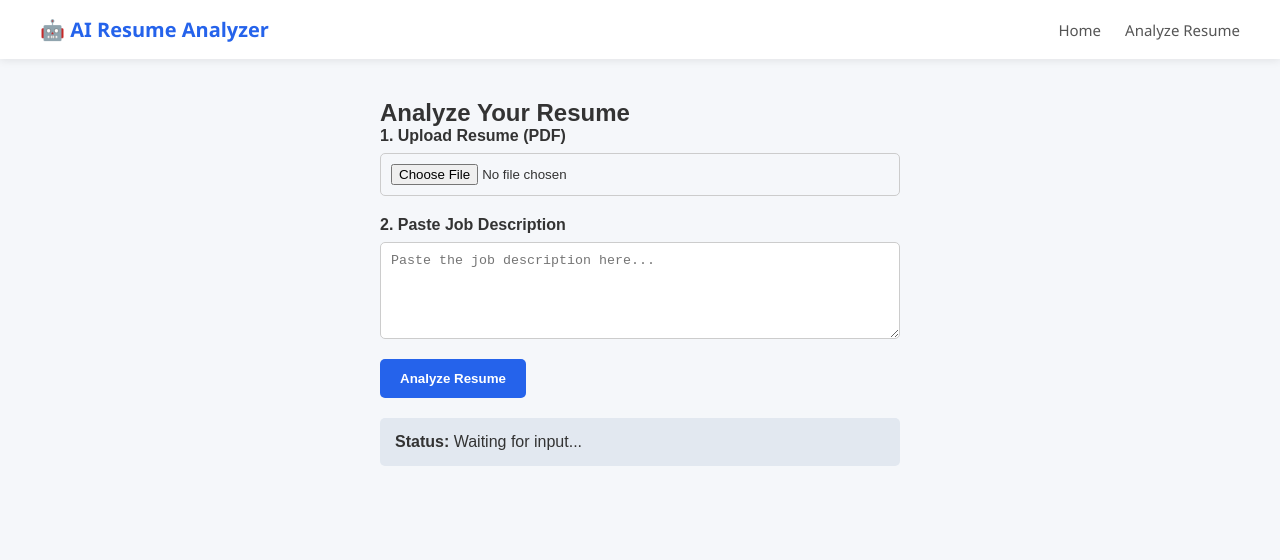
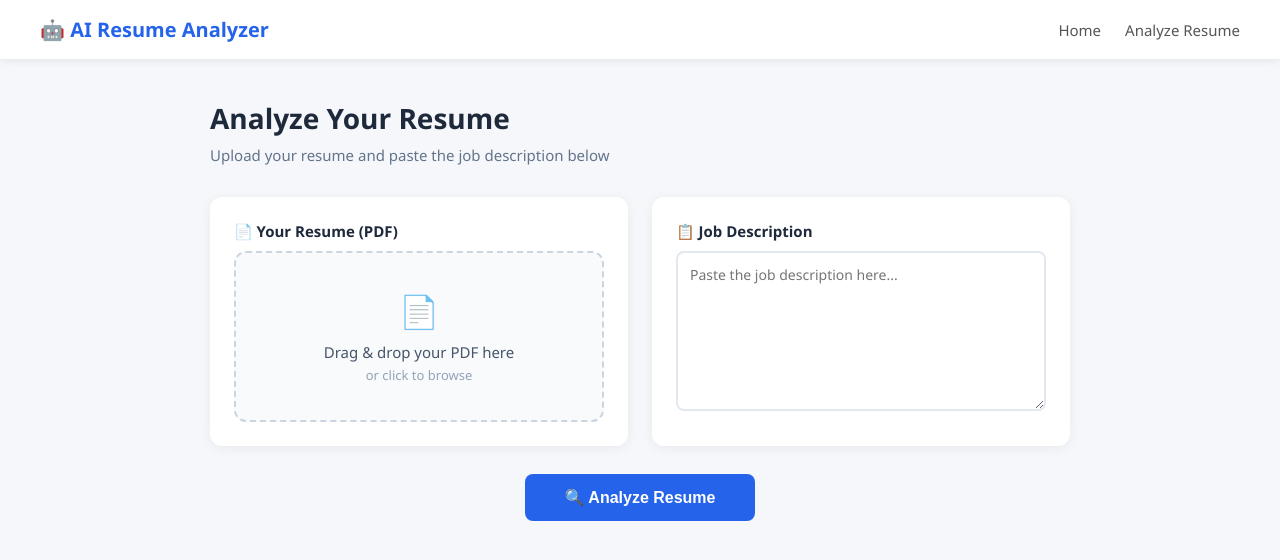
Before and after one commit to rathore-jai-wardhan/AI-resume-analyzer, a React (Vite) app in the folder ai-resume-frontend/: page /analyze in a window 1280 px wide. Shown: the top 560 px of the page. Built offline with nearby package versions, Linux system fonts and the light colour scheme.

Commit message:
Replacing the dummy handleAnalyze function with a  real API call and adding a results section

```diff
--- a/ai-resume-frontend/src/Pages/ResumeUpload.jsx
+++ b/ai-resume-frontend/src/Pages/ResumeUpload.jsx
@@ -1,94 +1,334 @@
-import React, { useState } from 'react';
-import Navbar from '../components/Navbar'; // Importing the navigation bar
+import { useState } from 'react'
+import Navbar from '../components/Navbar'
+import FileUpload from '../components/FileUpload'
+import axios from 'axios'
 
 function ResumeUpload() {
-  // State to hold our user inputs
-  const [file, setFile] = useState(null);
-  const [jobDescription, setJobDescription] = useState("");
-  const [status, setStatus] = useState("Waiting for input...");
+  const [resumeFile, setResumeFile] = useState(null)
+  const [jobDescription, setJobDescription] = useState('')
+  const [result, setResult] = useState(null)
+  const [loading, setLoading] = useState(false)
+  const [error, setError] = useState('')
 
-  // Update state when a file is selected
-  const handleFileChange = (event) => {
-    setFile(event.target.files[0]);
-  };
-
-  // Triggered when the user clicks "Analyze Resume"
-  const handleUpload = async () => {
-    if (!file) {
-      setStatus("⚠️ Please select a PDF file first.");
-      return;
+  const handleAnalyze = async () => {
+    // Basic validation before sending anything
+    if (!resumeFile) {
+      setError('Please upload your resume first.')
+      return
+    }
+    if (!jobDescription.trim()) {
+      setError('Please enter a job description.')
+      return
     }
 
-    setStatus("⏳ Uploading to server...");
-
-    // Create the multipart envelope for the file and text
-    const formData = new FormData();
-    formData.append("resume", file);
-    formData.append("job_description", jobDescription);
+    setError('')
+    setLoading(true)
+    setResult(null)
 
     try {
-      const response = await fetch("http://127.0.0.1:8000/upload-resume", {
-        method: "POST",
-        body: formData,
-      });
+      // FormData is how you send files + text together in one request
+      const formData = new FormData()
+      formData.append('resume', resumeFile)
+      formData.append('job_description', jobDescription)
 
-      const data = await response.json();
-      setStatus(`✅ Success! Backend received: ${data.filename}`);
+      const response = await axios.post(
+        'http://localhost:8000/upload-resume',
+        formData,
+        { headers: { 'Content-Type': 'multipart/form-data' } }
+      )
 
-    } catch (error) {
-      setStatus("❌ Error: Could not connect to the backend.");
+      setResult(response.data)
+    } catch (err) {
+      setError('Something went wrong. Make sure your backend is running.')
+    } finally {
+      setLoading(false)
     }
-  };
+  }
 
   return (
     <div>
-      {/* The Navigation Bar */}
       <Navbar />
+      <div style={styles.container}>
+        <h2 style={styles.heading}>Analyze Your Resume</h2>
+        <p style={styles.subtext}>
+          Upload your resume and paste the job description below
+        </p>
 
-      <div style={styles.container}>
-        <h2>Analyze Your Resume</h2>
-
-        <div style={styles.formGroup}>
-          <label><strong>1. Upload Resume (PDF)</strong></label>
-          <input
-            type="file"
-            accept=".pdf"
-            onChange={handleFileChange}
-            style={styles.input}
+        {/* Upload Grid */}
+        <div style={styles.grid}>
+          <div style={styles.card}>
+            <FileUpload
+              label="📄 Your Resume (PDF)"
+              onFileSelect={setResumeFile}
             />
           </div>
-
-        <div style={styles.formGroup}>
-          <label><strong>2. Paste Job Description</strong></label>
+          <div style={styles.card}>
+            <p style={styles.label}>📋 Job Description</p>
             <textarea
-            rows="5"
+              style={styles.textarea}
               placeholder="Paste the job description here..."
               value={jobDescription}
               onChange={(e) => setJobDescription(e.target.value)}
-            style={styles.textarea}
             />
           </div>
+        </div>
 
-        <button onClick={handleUpload} style={styles.button}>
-          Analyze Resume
+        {/* Error Message */}
+        {error && <p style={styles.error}>{error}</p>}
+
+        {/* Analyze Button */}
+        <button
+          style={{
+            ...styles.button,
+            opacity: loading ? 0.7 : 1,
+            cursor: loading ? 'not-allowed' : 'pointer'
+          }}
+          onClick={handleAnalyze}
+          disabled={loading}
+        >
+          {loading ? '⏳ Analyzing...' : '🔍 Analyze Resume'}
         </button>
 
-        <div style={styles.statusBox}>
-          <strong>Status: </strong> {status}
+        {/* Results Section */}
+        {result && result.status === 'success' && (
+          <div style={styles.resultsContainer}>
+
+            {/* ATS Score */}
+            <div style={styles.scoreCard}>
+              <p style={styles.scoreLabel}>ATS Compatibility Score</p>
+              <p style={{
+                ...styles.scoreNumber,
+                color: result.ats_score >= 75 ? '#16a34a'
+                     : result.ats_score >= 50 ? '#d97706'
+                     : '#dc2626'
+              }}>
+                {result.ats_score}/100
+              </p>
+            </div>
+
+            {/* Recommendations */}
+            <div style={styles.section}>
+              <h3 style={styles.sectionTitle}>💡 Recommendations</h3>
+              <ul style={styles.list}>
+                {result.recommendations.map((rec, i) => (
+                  <li key={i} style={styles.listItem}>{rec}</li>
+                ))}
+              </ul>
+            </div>
+
+            {/* Skills Grid */}
+            <div style={styles.skillsGrid}>
+
+              {/* Matching Skills */}
+              <div style={styles.skillCard}>
+                <h3 style={{ ...styles.sectionTitle, color: '#16a34a' }}>
+                  ✅ Matching Skills
+                </h3>
+                {result.matching_skills.length > 0 ? (
+                  <div style={styles.tagContainer}>
+                    {result.matching_skills.map((skill, i) => (
+                      <span key={i} style={styles.tagGreen}>{skill}</span>
+                    ))}
+                  </div>
+                ) : (
+                  <p style={styles.emptyText}>No matching skills found</p>
+                )}
+              </div>
+
+              {/* Missing Skills */}
+              <div style={styles.skillCard}>
+                <h3 style={{ ...styles.sectionTitle, color: '#dc2626' }}>
+                  ❌ Missing Skills
+                </h3>
+                {result.missing_skills.length > 0 ? (
+                  <div style={styles.tagContainer}>
+                    {result.missing_skills.map((skill, i) => (
+                      <span key={i} style={styles.tagRed}>{skill}</span>
+                    ))}
+                  </div>
+                ) : (
+                  <p style={styles.emptyText}>No missing skills — great match!</p>
+                )}
+              </div>
+
+            </div>
+
+            {/* Your Resume Skills */}
+            <div style={styles.section}>
+              <h3 style={styles.sectionTitle}>🧠 Skills Found in Your Resume</h3>
+              <div style={styles.tagContainer}>
+                {result.resume_skills.length > 0
+                  ? result.resume_skills.map((skill, i) => (
+                      <span key={i} style={styles.tagBlue}>{skill}</span>
+                    ))
+                  : <p style={styles.emptyText}>No skills detected</p>
+                }
               </div>
             </div>
+
           </div>
-  );
+        )}
+      </div>
+    </div>
+  )
 }
 
-// Styling
 const styles = {
-  container: { padding: '40px', maxWidth: '600px', margin: '0 auto', fontFamily: 'sans-serif' },
-  formGroup: { display: 'flex', flexDirection: 'column', gap: '8px', marginBottom: '20px' },
-  input: { padding: '10px', border: '1px solid #ccc', borderRadius: '5px' },
-  textarea: { padding: '10px', border: '1px solid #ccc', borderRadius: '5px', resize: 'vertical' },
-  button: { padding: '12px 20px', backgroundColor: '#2563eb', color: 'white', border: 'none', borderRadius: '5px', cursor: 'pointer', fontWeight: 'bold' },
-  statusBox: { marginTop: '20px', padding: '15px', backgroundColor: '#e2e8f0', borderRadius: '5px' }
+  container: {
+    maxWidth: '900px',
+    margin: '0 auto',
+    padding: '40px 20px',
+  },
+  heading: {
+    fontSize: '28px',
+    fontWeight: '800',
+    color: '#1e293b',
+    marginBottom: '8px',
+  },
+  subtext: {
+    fontSize: '15px',
+    color: '#64748b',
+    marginBottom: '32px',
+  },
+  grid: {
+    display: 'grid',
+    gridTemplateColumns: '1fr 1fr',
+    gap: '24px',
+    marginBottom: '28px',
+  },
+  card: {
+    backgroundColor: '#ffffff',
+    borderRadius: '12px',
+    padding: '24px',
+    boxShadow: '0 2px 12px rgba(0,0,0,0.06)',
+  },
+  label: {
+    fontSize: '15px',
+    fontWeight: '600',
+    color: '#1e293b',
+    marginBottom: '10px',
+  },
+  textarea: {
+    width: '100%',
+    height: '160px',
+    border: '2px solid #e2e8f0',
+    borderRadius: '8px',
+    padding: '12px',
+    fontSize: '14px',
+    color: '#334155',
+    resize: 'vertical',
+    outline: 'none',
+    fontFamily: 'inherit',
+    boxSizing: 'border-box',
+  },
+  error: {
+    color: '#dc2626',
+    fontSize: '14px',
+    marginBottom: '12px',
+    textAlign: 'center',
+  },
+  button: {
+    display: 'block',
+    margin: '0 auto 40px',
+    backgroundColor: '#2563eb',
+    color: '#ffffff',
+    border: 'none',
+    borderRadius: '8px',
+    padding: '14px 40px',
+    fontSize: '16px',
+    fontWeight: '600',
+  },
+  resultsContainer: {
+    display: 'flex',
+    flexDirection: 'column',
+    gap: '24px',
+  },
+  scoreCard: {
+    backgroundColor: '#ffffff',
+    borderRadius: '12px',
+    padding: '32px',
+    textAlign: 'center',
+    boxShadow: '0 2px 12px rgba(0,0,0,0.06)',
+  },
+  scoreLabel: {
+    fontSize: '16px',
+    fontWeight: '600',
+    color: '#64748b',
+    marginBottom: '8px',
+  },
+  scoreNumber: {
+    fontSize: '64px',
+    fontWeight: '800',
+    margin: '0',
+  },
+  section: {
+    backgroundColor: '#ffffff',
+    borderRadius: '12px',
+    padding: '24px',
+    boxShadow: '0 2px 12px rgba(0,0,0,0.06)',
+  },
+  sectionTitle: {
+    fontSize: '16px',
+    fontWeight: '700',
+    color: '#1e293b',
+    marginBottom: '16px',
+  },
+  list: {
+    paddingLeft: '20px',
+    display: 'flex',
+    flexDirection: 'column',
+    gap: '8px',
+  },
+  listItem: {
+    fontSize: '14px',
+    color: '#475569',
+    lineHeight: '1.6',
+  },
+  skillsGrid: {
+    display: 'grid',
+    gridTemplateColumns: '1fr 1fr',
+    gap: '24px',
+  },
+  skillCard: {
+    backgroundColor: '#ffffff',
+    borderRadius: '12px',
+    padding: '24px',
+    boxShadow: '0 2px 12px rgba(0,0,0,0.06)',
+  },
+  tagContainer: {
+    display: 'flex',
+    flexWrap: 'wrap',
+    gap: '8px',
+  },
+  tagGreen: {
+    backgroundColor: '#dcfce7',
+    color: '#16a34a',
+    padding: '4px 12px',
+    borderRadius: '999px',
+    fontSize: '13px',
+    fontWeight: '500',
+  },
+  tagRed: {
+    backgroundColor: '#fee2e2',
+    color: '#dc2626',
+    padding: '4px 12px',
+    borderRadius: '999px',
+    fontSize: '13px',
+    fontWeight: '500',
+  },
+  tagBlue: {
+    backgroundColor: '#dbeafe',
+    color: '#2563eb',
+    padding: '4px 12px',
+    borderRadius: '999px',
+    fontSize: '13px',
+    fontWeight: '500',
+  },
+  emptyText: {
+    fontSize: '14px',
+    color: '#94a3b8',
+    fontStyle: 'italic',
+  }
 }
 
-export default ResumeUpload;
+export default ResumeUpload
```
Lines whose indentation alone changed are shown as unchanged.
